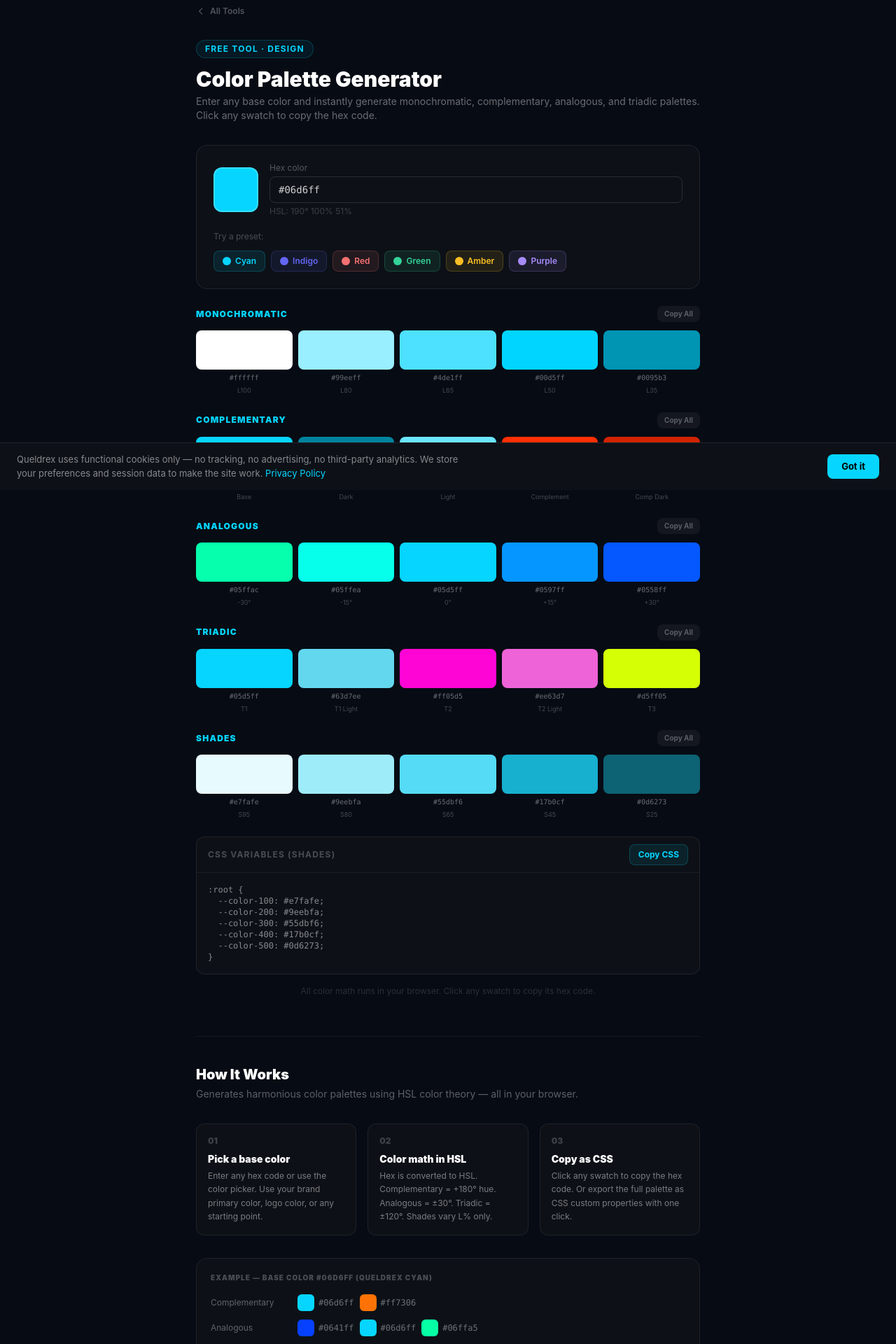
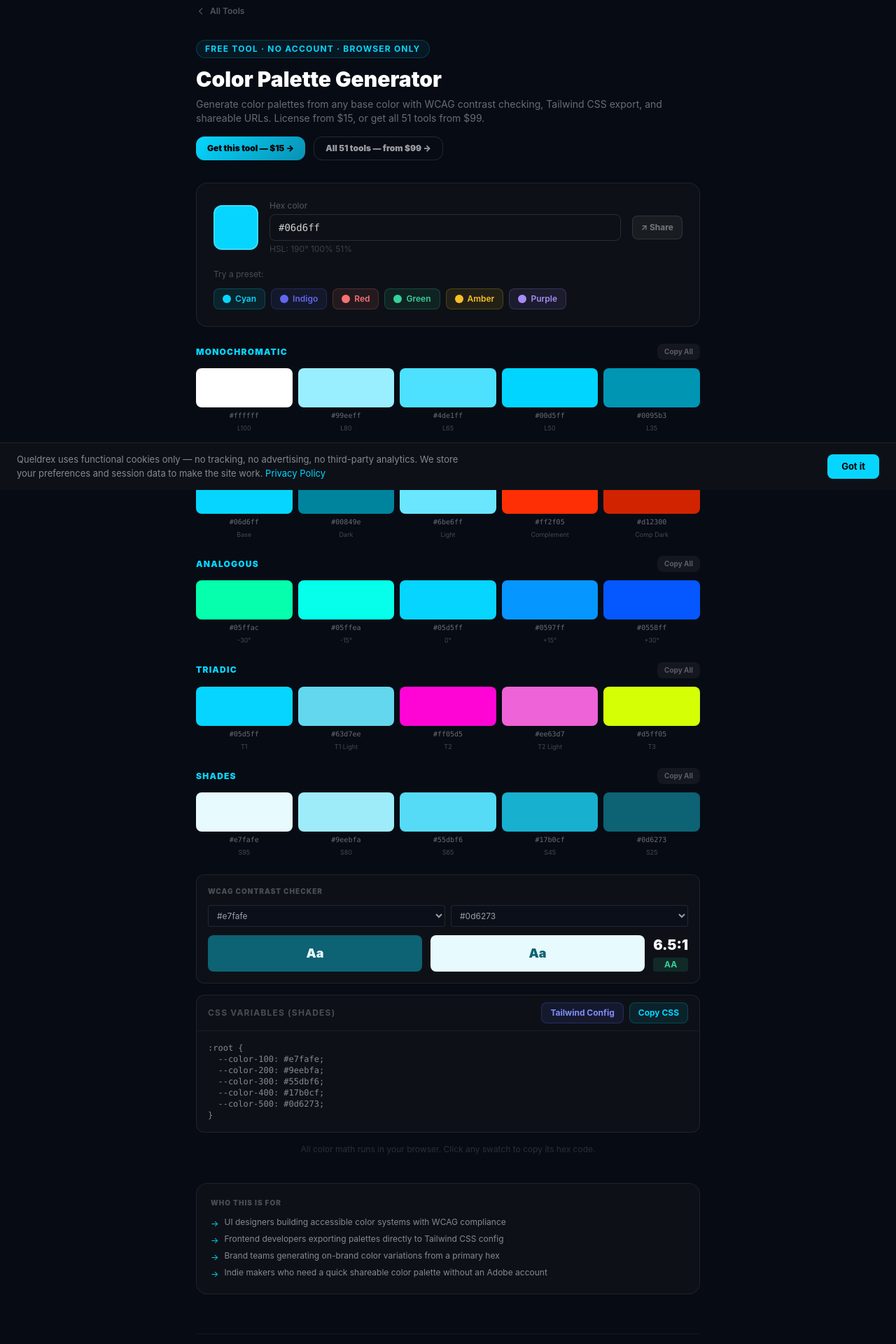
Before and after one commit to Queldrex/tools-platform, a Next.js app: page /tools/color-palette in a window 1280 px wide. Shown: the part 100-2020 px from the top of the page at 70% size. Built offline with nearby package versions, Linux system fonts and the light colour scheme.

Commit message:
feat: color-palette v2 — WCAG contrast checker, Tailwind export, URL share, pricing CTAs

```diff
--- a/app/tools/color-palette/page.tsx
+++ b/app/tools/color-palette/page.tsx
@@ -1,6 +1,6 @@
 'use client'
 
-import { useState, useCallback } from 'react'
+import { useState, useCallback, useEffect } from 'react'
 import Link from 'next/link'
 import Header from '@/components/Header'
 import Footer from '@/components/Footer'
@@ -39,11 +39,26 @@ function hslToHex(h: number, s: number, l: number): string {
   return `#${toHex(r)}${toHex(g)}${toHex(b)}`
 }
 
-function isLight(hex: string): boolean {
-  const r = parseInt(hex.slice(1, 3), 16)
-  const g = parseInt(hex.slice(3, 5), 16)
-  const b = parseInt(hex.slice(5, 7), 16)
-  return (0.299 * r + 0.587 * g + 0.114 * b) / 255 > 0.5
+function relativeLuminance(hex: string): number {
+  const r = parseInt(hex.slice(1, 3), 16) / 255
+  const g = parseInt(hex.slice(3, 5), 16) / 255
+  const b = parseInt(hex.slice(5, 7), 16) / 255
+  const toLinear = (c: number) => c <= 0.04045 ? c / 12.92 : Math.pow((c + 0.055) / 1.055, 2.4)
+  return 0.2126 * toLinear(r) + 0.7152 * toLinear(g) + 0.0722 * toLinear(b)
+}
+
+function contrastRatio(hex1: string, hex2: string): number {
+  const l1 = relativeLuminance(hex1)
+  const l2 = relativeLuminance(hex2)
+  const lighter = Math.max(l1, l2), darker = Math.min(l1, l2)
+  return (lighter + 0.05) / (darker + 0.05)
+}
+
+function wcagLabel(ratio: number): { level: string; color: string } {
+  if (ratio >= 7) return { level: 'AAA', color: '#34d399' }
+  if (ratio >= 4.5) return { level: 'AA', color: '#34d399' }
+  if (ratio >= 3) return { level: 'AA Large', color: 'rgb(251,191,36)' }
+  return { level: 'Fail', color: '#f87171' }
 }
 
 function generatePalette(baseHex: string) {
@@ -122,9 +137,23 @@ export default function ColorPalettePage() {
   const [baseColor, setBaseColor] = useState('#06d6ff')
   const [inputHex, setInputHex] = useState('#06d6ff')
   const [copiedCss, setCopiedCss] = useState(false)
+  const [tailwindCopied, setTailwindCopied] = useState(false)
+  const [shareCopied, setShareCopied] = useState(false)
+  const [contrastA, setContrastA] = useState(0)
+  const [contrastB, setContrastB] = useState(4)
+
+  useEffect(() => {
+    const hash = window.location.hash.slice(1)
+    if (/^[0-9a-fA-F]{6}$/.test(hash)) {
+      setBaseColor('#' + hash)
+      setInputHex('#' + hash)
+    }
+  }, [])
 
   const palette = generatePalette(baseColor)
   const [h, s, l] = hexToHsl(baseColor)
+
+  const allSwatchHexes = palette.shades.map(c => c.hex)
 
   function applyHex(val: string) {
     setInputHex(val)
@@ -142,7 +171,29 @@ export default function ColorPalettePage() {
     setTimeout(() => setCopiedCss(false), 2000)
   }
 
+  function copyTailwindConfig() {
+    const shadeKeys = [100, 300, 500, 700, 900]
+    const entries = palette.shades.map((c, i) => `      ${shadeKeys[i]}: '${c.hex}'`).join(',\n')
+    const config = `// tailwind.config.js\nmodule.exports = {\n  theme: {\n    extend: {\n      colors: {\n        primary: {\n${entries}\n        }\n      }\n    }\n  }\n}`
+    navigator.clipboard.writeText(config)
+    setTailwindCopied(true)
+    setTimeout(() => setTailwindCopied(false), 2000)
+  }
+
+  function shareUrl() {
+    const newUrl = window.location.pathname + '#' + baseColor.slice(1)
+    window.history.pushState({}, '', newUrl)
+    navigator.clipboard.writeText(window.location.origin + newUrl)
+    setShareCopied(true)
+    setTimeout(() => setShareCopied(false), 2000)
+  }
+
   const ACCENT = '#06d6ff'
+
+  const hex1 = allSwatchHexes[contrastA] || '#000000'
+  const hex2 = allSwatchHexes[contrastB] || '#ffffff'
+  const ratio = contrastRatio(hex1, hex2)
+  const { level, color: wcagColor } = wcagLabel(ratio)
 
   return (
     <div className="min-h-screen" style={{ background: '#070b14' }}>
@@ -157,10 +208,20 @@ export default function ColorPalettePage() {
         <div className="mb-8">
           <div className="inline-flex items-center gap-2 px-3 py-1 rounded-full border text-xs font-bold tracking-widest uppercase mb-3"
             style={{ borderColor: 'rgba(6,182,212,0.25)', background: 'rgba(6,182,212,0.08)', color: '#06d6ff' }}>
-            Free Tool · Design
+            Free Tool · No Account · Browser Only
           </div>
-          <h1 className="text-3xl font-black text-white mb-1">Color Palette Generator</h1>
-          <p className="text-white/40 text-sm">Enter any base color and instantly generate monochromatic, complementary, analogous, and triadic palettes. Click any swatch to copy the hex code.</p>
+          <h1 className="text-3xl font-black text-white mb-2">Color Palette Generator</h1>
+          <p className="text-white/40 text-sm mb-4">Generate color palettes from any base color with WCAG contrast checking, Tailwind CSS export, and shareable URLs. License from $15, or get all 51 tools from $99.</p>
+          <div className="flex flex-wrap gap-3">
+            <Link href="/pricing" className="inline-flex items-center gap-1.5 px-4 py-2 rounded-xl text-xs font-black text-black transition-all"
+              style={{ background: 'linear-gradient(135deg,#06d6ff,#0891b2)' }}>
+              Get this tool — $15 →
+            </Link>
+            <Link href="/pricing" className="inline-flex items-center gap-1.5 px-4 py-2 rounded-xl text-xs font-black border text-white/60 transition-all"
+              style={{ borderColor: 'rgba(255,255,255,0.12)' }}>
+              All 51 tools — from $99 →
+            </Link>
+          </div>
         </div>
 
         {/* Color picker + hex input */}
@@ -182,6 +243,11 @@ export default function ColorPalettePage() {
                 style={{ borderColor: 'rgba(255,255,255,0.12)' }} />
               <p className="text-xs text-white/20 mt-1">HSL: {h}° {s}% {l}%</p>
             </div>
+            <button onClick={shareUrl}
+              className="text-xs font-bold px-3 py-2 rounded-lg transition-all flex-shrink-0"
+              style={{ background: shareCopied ? 'rgba(74,222,128,0.12)' : 'rgba(255,255,255,0.05)', color: shareCopied ? '#4ade80' : 'rgba(255,255,255,0.4)', border: '1px solid rgba(255,255,255,0.1)' }}>
+              {shareCopied ? 'Link Copied!' : '↗ Share'}
+            </button>
           </div>
           <div className="flex flex-wrap gap-2">
             <p className="w-full text-xs text-white/25 mb-1">Try a preset:</p>
@@ -203,15 +269,47 @@ export default function ColorPalettePage() {
         <PaletteRow title="Triadic" colors={palette.triadic} accent={ACCENT} />
         <PaletteRow title="Shades" colors={palette.shades} accent={ACCENT} />
 
-        {/* CSS Export */}
-        <div className="rounded-xl border overflow-hidden mt-2" style={{ background: '#0d1117', borderColor: 'rgba(255,255,255,0.08)' }}>
+        {/* WCAG Contrast Checker */}
+        <div className="mt-2 rounded-xl border p-4" style={{ background: '#0d1117', borderColor: 'rgba(255,255,255,0.08)' }}>
+          <p className="text-[10px] font-black uppercase tracking-widest text-white/25 mb-3">WCAG Contrast Checker</p>
+          <div className="flex gap-2 mb-3">
+            {([contrastA, contrastB] as const).map((idx, i) => (
+              <select key={i} value={i === 0 ? contrastA : contrastB}
+                onChange={e => i === 0 ? setContrastA(Number(e.target.value)) : setContrastB(Number(e.target.value))}
+                className="flex-1 text-xs bg-transparent border rounded px-2 py-1.5 text-white/60 outline-none"
+                style={{ borderColor: 'rgba(255,255,255,0.1)', background: '#0a0f1a' }}>
+                {allSwatchHexes.map((hex, j) => (
+                  <option key={j} value={j} style={{ background: '#0a0f1a' }}>{hex}</option>
+                ))}
+              </select>
+            ))}
+          </div>
+          <div className="flex gap-3 items-center">
+            <div className="flex-1 rounded-lg p-3 text-center font-black text-lg" style={{ background: hex2, color: hex1 }}>Aa</div>
+            <div className="flex-1 rounded-lg p-3 text-center font-black text-lg" style={{ background: hex1, color: hex2 }}>Aa</div>
+            <div className="text-center flex-shrink-0">
+              <div className="text-xl font-black text-white">{ratio.toFixed(1)}:1</div>
+              <div className="text-xs font-bold px-2 py-0.5 rounded mt-1" style={{ background: `${wcagColor}20`, color: wcagColor }}>{level}</div>
+            </div>
+          </div>
+        </div>
+
+        {/* CSS + Tailwind Export */}
+        <div className="rounded-xl border overflow-hidden mt-4" style={{ background: '#0d1117', borderColor: 'rgba(255,255,255,0.08)' }}>
           <div className="flex items-center justify-between px-4 py-2.5 border-b border-white/6">
             <span className="text-xs font-bold text-white/25 uppercase tracking-widest">CSS Variables (Shades)</span>
-            <button onClick={copyCss}
-              className="text-xs font-bold px-3 py-1.5 rounded-lg transition-all"
-              style={{ background: copiedCss ? 'rgba(74,222,128,0.12)' : 'rgba(6,182,212,0.1)', color: copiedCss ? '#4ade80' : '#06d6ff', border: `1px solid ${copiedCss ? 'rgba(74,222,128,0.25)' : 'rgba(6,182,212,0.25)'}` }}>
-              {copiedCss ? 'Copied!' : 'Copy CSS'}
-            </button>
+            <div className="flex gap-2">
+              <button onClick={copyTailwindConfig}
+                className="text-xs font-bold px-3 py-1.5 rounded-lg transition-all"
+                style={{ background: tailwindCopied ? 'rgba(74,222,128,0.12)' : 'rgba(99,102,241,0.1)', color: tailwindCopied ? '#4ade80' : '#818cf8', border: `1px solid ${tailwindCopied ? 'rgba(74,222,128,0.25)' : 'rgba(99,102,241,0.25)'}` }}>
+                {tailwindCopied ? 'Copied!' : 'Tailwind Config'}
+              </button>
+              <button onClick={copyCss}
+                className="text-xs font-bold px-3 py-1.5 rounded-lg transition-all"
+                style={{ background: copiedCss ? 'rgba(74,222,128,0.12)' : 'rgba(6,182,212,0.1)', color: copiedCss ? '#4ade80' : '#06d6ff', border: `1px solid ${copiedCss ? 'rgba(74,222,128,0.25)' : 'rgba(6,182,212,0.25)'}` }}>
+                {copiedCss ? 'Copied!' : 'Copy CSS'}
+              </button>
+            </div>
           </div>
           <pre className="p-4 text-xs font-mono text-white/50 overflow-auto">{`:root {\n${cssVars}\n}`}</pre>
         </div>
@@ -219,6 +317,23 @@ export default function ColorPalettePage() {
         <p className="text-xs text-white/15 mt-4 text-center">
           All color math runs in your browser. Click any swatch to copy its hex code.
         </p>
+
+        {/* Who This Is For */}
+        <div className="mt-10 rounded-2xl border p-5" style={{ background: '#0d1117', borderColor: 'rgba(255,255,255,0.07)' }}>
+          <p className="text-[10px] font-black uppercase tracking-widest text-white/25 mb-3">Who This Is For</p>
+          <ul className="space-y-1.5">
+            {[
+              'UI designers building accessible color systems with WCAG compliance',
+              'Frontend developers exporting palettes directly to Tailwind CSS config',
+              'Brand teams generating on-brand color variations from a primary hex',
+              'Indie makers who need a quick shareable color palette without an Adobe account',
+            ].map(item => (
+              <li key={item} className="text-xs text-white/50 flex items-start gap-2">
+                <span className="text-cyan-400 mt-0.5 flex-shrink-0">→</span>{item}
+              </li>
+            ))}
+          </ul>
+        </div>
 
         {/* How It Works */}
         <div className="mt-14 border-t pt-10" style={{ borderColor: 'rgba(255,255,255,0.06)' }}>
@@ -228,7 +343,7 @@ export default function ColorPalettePage() {
             {[
               { n: '01', title: 'Pick a base color', body: 'Enter any hex code or use the color picker. Use your brand primary color, logo color, or any starting point.' },
               { n: '02', title: 'Color math in HSL', body: 'Hex is converted to HSL. Complementary = +180° hue. Analogous = ±30°. Triadic = ±120°. Shades vary L% only.' },
-              { n: '03', title: 'Copy as CSS', body: 'Click any swatch to copy the hex code. Or export the full palette as CSS custom properties with one click.' },
+              { n: '03', title: 'Export + check WCAG', body: 'Copy any swatch, export CSS variables or Tailwind config, check WCAG contrast, and share a URL with your palette encoded.' },
             ].map(s => (
               <div key={s.n} className="rounded-xl border p-4" style={{ background: '#0d1117', borderColor: 'rgba(255,255,255,0.07)' }}>
                 <div className="text-xs font-black text-white/20 mb-2">{s.n}</div>
@@ -260,6 +375,16 @@ export default function ColorPalettePage() {
             </div>
           </div>
         </div>
+
+        {/* License CTA */}
+        <div className="mt-14 rounded-2xl border p-6 text-center" style={{ background: 'rgba(6,214,255,0.04)', borderColor: 'rgba(6,214,255,0.12)' }}>
+          <p className="text-white font-black mb-1">Add color palette generation to your platform</p>
+          <p className="text-white/40 text-sm mb-4">WCAG checker, Tailwind export, URL sharing. Client-side only, one-time license.</p>
+          <div className="flex gap-3 justify-center flex-wrap">
+            <Link href="/pricing" className="px-5 py-2.5 rounded-xl text-sm font-black text-black" style={{ background: 'linear-gradient(135deg,#06d6ff,#0891b2)' }}>Get this tool — $15 →</Link>
+            <Link href="/pricing" className="px-5 py-2.5 rounded-xl text-sm font-black border text-white/70" style={{ borderColor: 'rgba(255,255,255,0.1)' }}>All 51 tools — from $99 →</Link>
+          </div>
+        </div>
       </main>
       <Footer />
     </div>
```
